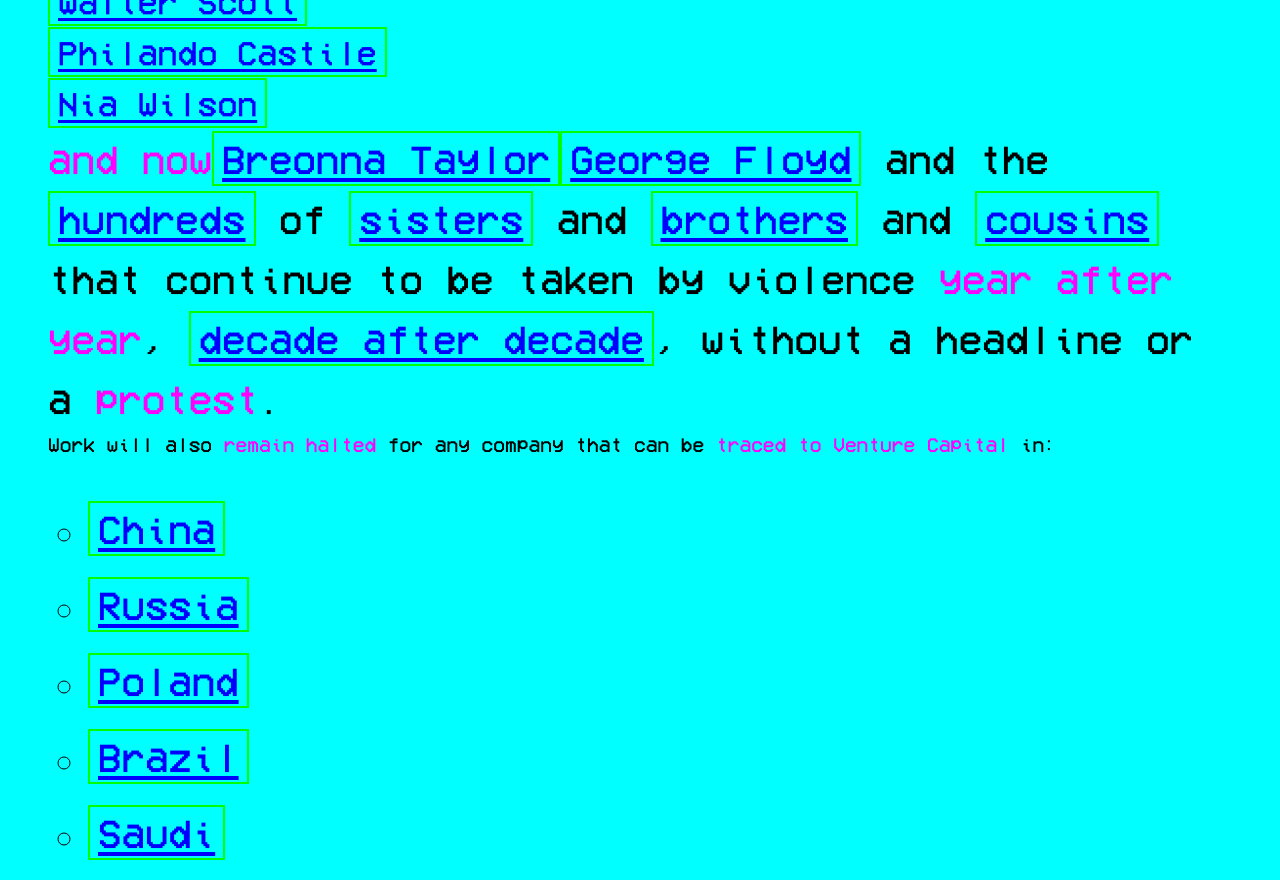
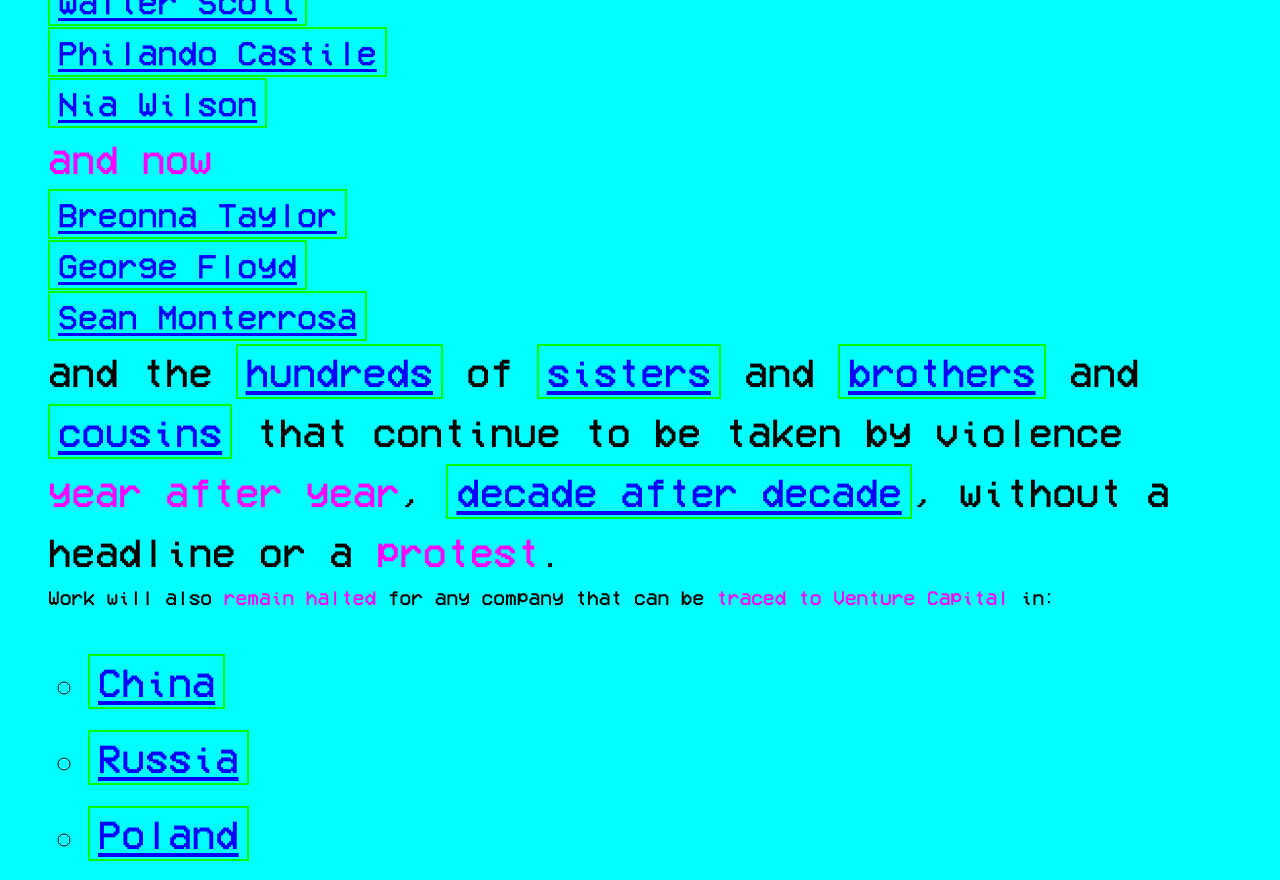
Before and after one commit to TheDripper/notusedyet, a Nuxt app: page /occupy-venture-capital-our-house-is-on-fire in a window 1280 px wide. Shown: the part 10500-11380 px from the top of the page. Built offline with nearby package versions, Linux system fonts and the light colour scheme.

Commit message:
headings for sean, breonna and george

```diff
--- a/pages/index.vue
+++ b/pages/index.vue
@@ -130,7 +130,9 @@
             href="https://www.google.com/search?q=george+floyd&rlz=1C5CHFA_enUS847US847&oq=george+floyd&aqs=chrome..69i57j46j0l5j69i60.3212j0j9&sourceid=chrome&ie=UTF-8"
             target="_blank"
           >George Floyd</a>
-        </h3>and the
+        </h3>
+        <h3><a href="https://www.google.com/search?q=sean+monterrosa&rlz=1C5CHFA_enUS847US847&oq=Sean+Monterrosa&aqs=chrome.0.69i59j0l7.841j0j7&sourceid=chrome&ie=UTF-8" target="_blank">Sean Monterrosa</a></h3>
+        and the
         <a
           href="https://www.chicagotribune.com/news/breaking/ct-overnight-shootings-05272020-20200527-ehwgqp6qxjg6hb3declx7mnyji-story.html"
           target="_blank"
--- a/pages/occupy-venture-capital-our-house-is-on-fire.vue
+++ b/pages/occupy-venture-capital-our-house-is-on-fire.vue
@@ -783,14 +783,11 @@
         >Nia Wilson</a>
       </h3>
       <span class="magenta">and now</span>
-      <a
-        href="https://www.google.com/search?q=breonna+taylor&rlz=1C5CHFA_enUS847US847&oq=breonna+taylor&aqs=chrome.0.69i59j0l5j69i60l2.3679j0j9&sourceid=chrome&ie=UTF-8"
-        target="_blank"
-      >Breonna Taylor</a>
-      <a
-        href="https://www.google.com/search?q=george+floyd&rlz=1C5CHFA_enUS847US847&oq=george+floyd&aqs=chrome..69i57j46j0l5j69i60.3212j0j9&sourceid=chrome&ie=UTF-8"
-        target="_blank"
-      >George Floyd</a>
+      <h3><a href="https://www.google.com/search?q=breonna+taylor&rlz=1C5CHFA_enUS847US847&oq=breonna+taylor&aqs=chrome.0.69i59j0l5j69i60l2.3679j0j9&sourceid=chrome&ie=UTF-8"
+        target="_blank" >Breonna Taylor</a></h3>
+      <h3><a href="https://www.google.com/search?q=george+floyd&rlz=1C5CHFA_enUS847US847&oq=george+floyd&aqs=chrome..69i57j46j0l5j69i60.3212j0j9&sourceid=chrome&ie=UTF-8"
+        target="_blank" >George Floyd</a></h3>
+      <h3><a href="https://www.google.com/search?q=sean+monterrosa&rlz=1C5CHFA_enUS847US847&oq=Sean+Monterrosa&aqs=chrome.0.69i59j0l7.841j0j7&sourceid=chrome&ie=UTF-8" target="_blank">Sean Monterrosa</a></h3>
       and the
       <a
         href="https://www.chicagotribune.com/news/breaking/ct-overnight-shootings-05272020-20200527-ehwgqp6qxjg6hb3declx7mnyji-story.html"
```
